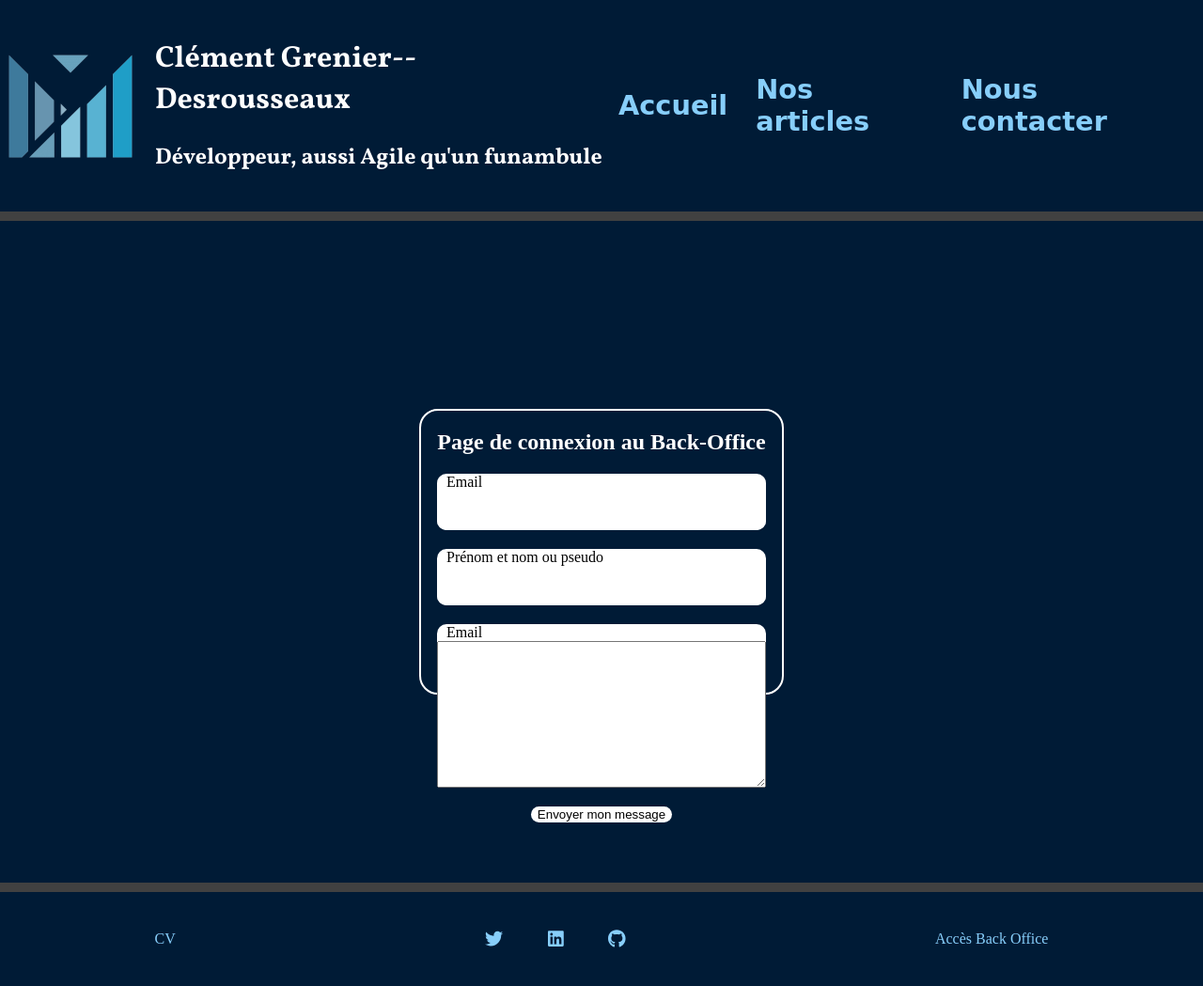
After one commit to ClementGrenierDesrousseaux/ClementGrenierDesrousseaux_P5_06052022, a PHP site: the page made by templates/contact/index.html.twig in a window 1280 px wide. The commit adds this page. Shown: the whole page at 94% size. Run offline with PHP 8.4, Linux system fonts and the light colour scheme; the template is opened without the code that fills it, so the values that code supplies are empty; some libraries are stand-ins or nearby versions; some web fonts are replaced.

Commit message:
Creation contactForm (front + database)

```diff
--- a/public/index.php
+++ b/public/index.php
@@ -13,7 +13,8 @@ $router->get('/', 'App\Controller\IndexController@index');
 $router->get('/articles', 'App\Controller\listArticlesController@index');
 $router->get('/article/:id', 'App\Controller\oneArticleController@index');
 $router->post('/article/:id', 'App\Controller\oneArticleController@createComment');
-$router->get('/bdd', 'App\Controller\BddController@index');
+$router->get('/contact', 'App\Controller\contactForm@index');
+$router->post('/contact', 'App\Controller\contactForm@index');
 
 
 /* URL OF LOGIN / REGISTER */
--- /dev/null
+++ b/templates/contact/index.html.twig
@@ -0,0 +1,38 @@
+{% extends "base.html.twig" %}
+
+{% block title %} Contactez-nous {% endblock %}
+
+
+{% block scripts %}
+    <script src="https://use.fontawesome.com/releases/v6.1.0/js/all.js" crossorigin="anonymous"></script>
+{% endblock %}
+
+
+
+{% block content %}
+    {{ test }}
+    <div class="form-login-connection">
+        <h2 class="mb-5">Page de connexion au Back-Office</h2>
+        <form action="/ClementGrenierDesrousseaux_P5_06052022/contact" method="post">
+            <!-- Email input -->
+            <div class="form-login-connection-label">
+                <label>Email</label>
+                <input type="email" class="" name="contactUserEmail"/>
+            </div>
+
+            <!-- Password input -->
+            <div class="form-login-connection-label">
+                <label>Prénom et nom ou pseudo</label>
+                <input type="text" class="" name="contactUserName"/>
+            </div>
+
+            <div class="form-login-connection-label">
+                <label class="" for="form2Example1">Email</label>
+                <textarea name="contactUserContent" id="" cols="30" rows="10"></textarea>
+            </div>
+
+            <!-- Submit button -->
+            <button type="submit" class="">Envoyer mon message</button>
+        </form>
+    </div>
+{% endblock %}
```
Also changed, not shown: src/Controller/contactForm.php (added, +24 -0 lines), src/Entity/ContactMessage.php (added, +20 -0 lines).
